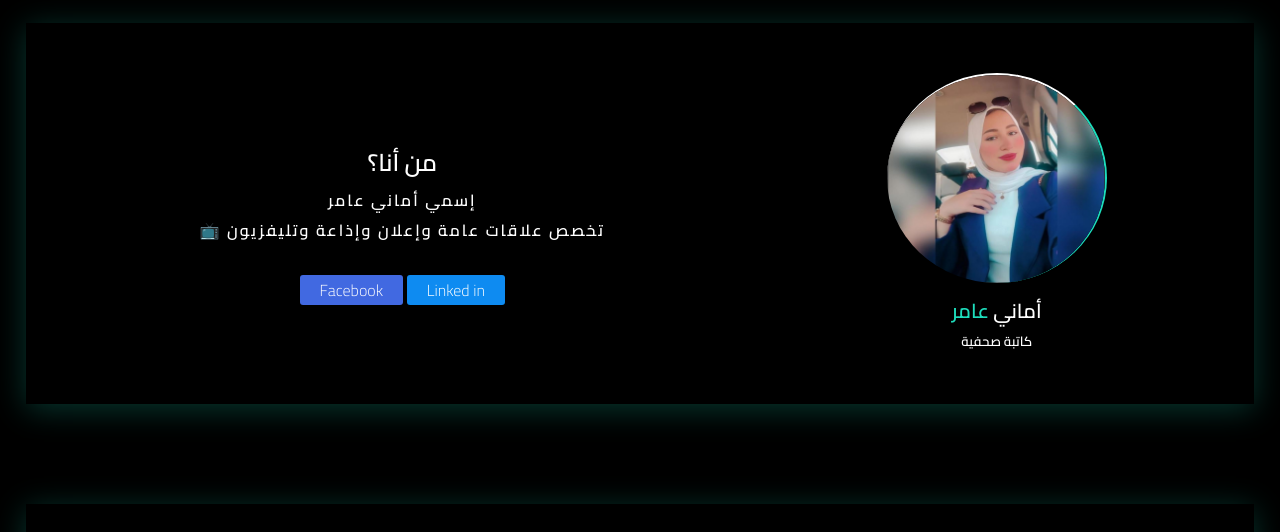
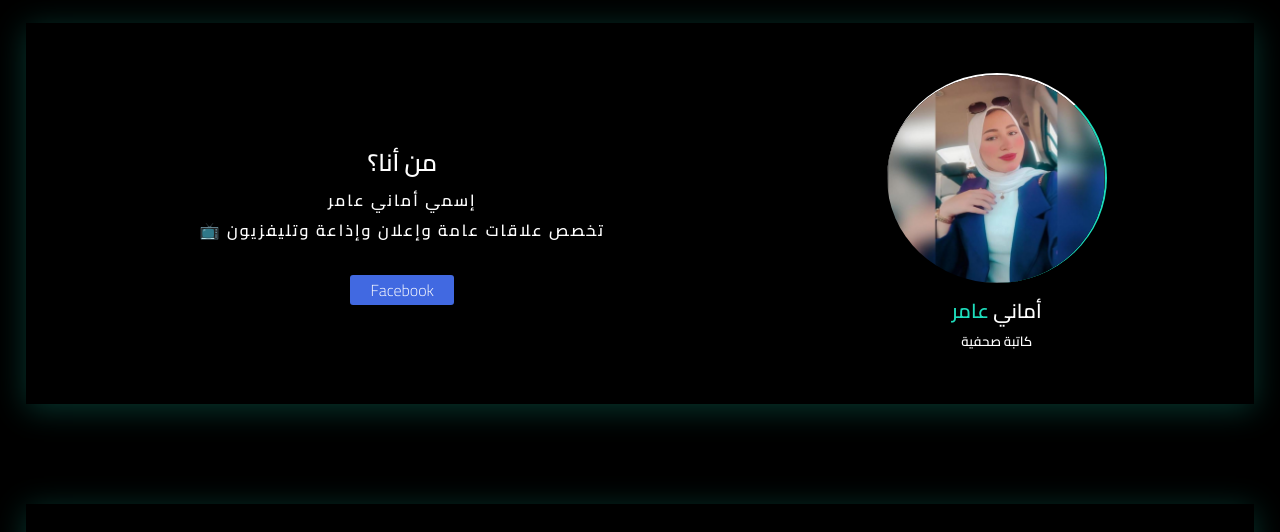
Before and after one commit to amanyamer/portfolio, a plain HTML site: page index.html in a window 1280 px wide. Shown: the part 77-609 px from the top of the page. Drawn offline with Linux system fonts and the light colour scheme.

Commit message:
Update index.html

```diff
--- a/index.html
+++ b/index.html
@@ -64,7 +64,7 @@
             <div class="info" id="bio">
                 <section class="left">
                     <div class="img-contain">
-                        <img src="me.jpg" title="Mohamed Adel's image" alt="Mohamed Adel's image">
+                        <img src="me.jpg" title="Amany Amer's image" alt="Amany Amer's image">
                     </div>
                     <h1>أماني <span class="adel">عامر</span></h1>
                     <h5>كاتبة صحفية</h5>
@@ -77,8 +77,7 @@
                         تخصص علاقات عامة وإعلان وإذاعة وتليفزيون 📺
                     </p></b>
                     <br>
-                    <a href="https://www.facebook.com/mohamed.adel5" target="_blank" class="facebook">Facebook</a>
-                    <a href="https://www.linkedin.com/in/mohamed-adel-5360b3194/" target="_blank" class="linkedin">Linked in</a>
+                    <a href="https://www.facebook.com/amany.amer.18294?mibextid=ZbWKwL" target="_blank" class="facebook">Facebook</a>
                 </section>
             </div>
 
```
